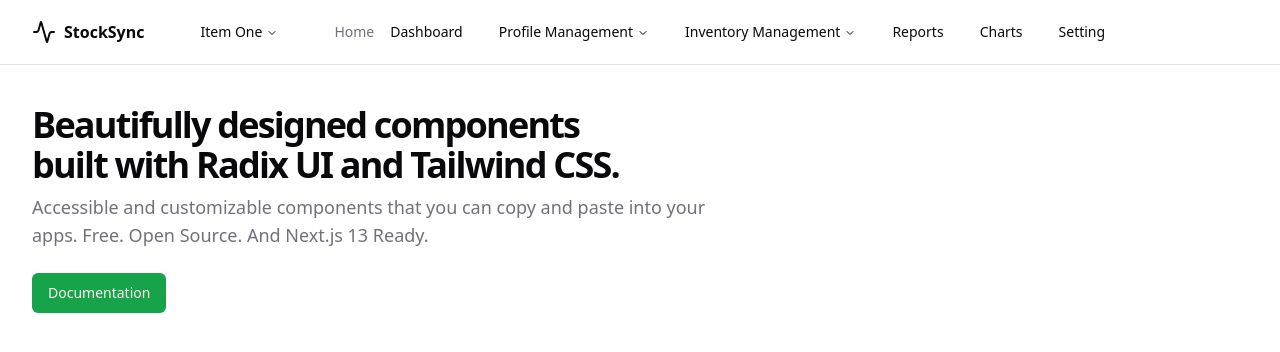
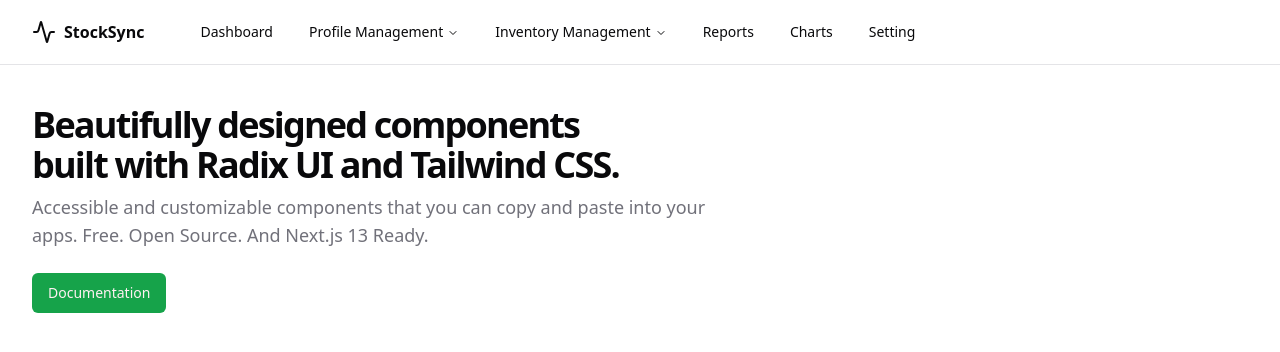
Before and after one commit to abhishekgoenka/stock-nextjs, a Next.js app: page / in a window 1280 px wide. Shown: the top 352 px of the page. Built offline with nearby package versions, Linux system fonts and the light colour scheme.

Commit message:
Menu updated

```diff
--- a/src/components/main-nav.tsx
+++ b/src/components/main-nav.tsx
@@ -11,7 +11,36 @@ import {
   NavigationMenuList,
   NavigationMenuTrigger,
   NavigationMenuViewport,
+  navigationMenuTriggerStyle,
 } from "@/components/ui/navigation-menu"
+import React from "react";
+import Link from "next/link";
+
+const components: { title: string; href: string; description: string }[] = [
+  {
+    title: "Buy Stock",
+    href: "/docs/primitives/alert-dialog",
+    description:
+      "Allows users to initiate and manage stock purchasing activities.",
+  },
+  {
+    title: "Buy Mutual Fund",
+    href: "/docs/primitives/hover-card",
+    description:
+      "This feature simplifies the process of purchasing mutual funds",
+  },
+  {
+    title: "Fund Transfer",
+    href: "/docs/primitives/progress",
+    description:
+      "Enables seamless movement of funds between accounts.",
+  },
+  {
+    title: "Dividend",
+    href: "/docs/primitives/scroll-area",
+    description: "Records dividends received from investments",
+  }
+];
 
 export type NavItem = {
   title: string;
@@ -31,36 +60,114 @@ export function MainNav({ items }: MainNavProps) {
         <Icons.activity className="h-6 w-6" />
         <span className="inline-block font-bold">{siteConfig.name}</span>
       </a>
+
       <NavigationMenu>
       <NavigationMenuList>
         <NavigationMenuItem>
-            <NavigationMenuTrigger>Item One</NavigationMenuTrigger>
+          <Link href="/docs" legacyBehavior passHref>
+            <NavigationMenuLink className={navigationMenuTriggerStyle()}>
+              Dashboard
+            </NavigationMenuLink>
+          </Link>
+        </NavigationMenuItem>
+        <NavigationMenuItem>
+          <NavigationMenuTrigger>Profile Management</NavigationMenuTrigger>
           <NavigationMenuContent>
-            <NavigationMenuLink>Link</NavigationMenuLink>
+            <ul className="grid gap-3 p-6 md:w-[400px] lg:w-[500px] lg:grid-cols-[.75fr_1fr]">
+              <li className="row-span-3">
+                <NavigationMenuLink asChild>
+                  <a
+                    className="flex h-full w-full select-none flex-col justify-end rounded-md bg-gradient-to-b from-muted/50 to-muted p-6 no-underline outline-none focus:shadow-md"
+                    href="/"
+                  >
+                    <Icons.activity className="h-6 w-6" />
+                    <div className="mb-2 mt-4 text-lg font-medium">
+                      StockSync
+                    </div>
+                    <p className="text-sm leading-tight text-muted-foreground">
+                      Simplify Your Inventory and Order Management
+                    </p>
+                  </a>
+                </NavigationMenuLink>
+              </li>
+              <ListItem href="/docs" title="Add Company Information">
+              This menu adds information about the companies
+              </ListItem>
+              <ListItem
+                href="/docs/installation"
+                title="Add Mutual Fund Information"
+              >
+                This menu is designed add detailed information about MF.
+              </ListItem>
+            </ul>
           </NavigationMenuContent>
+        </NavigationMenuItem>
+        <NavigationMenuItem>
+          <NavigationMenuTrigger>Inventory Management</NavigationMenuTrigger>
+          <NavigationMenuContent>
+            <ul className="grid w-[400px] gap-3 p-4 md:w-[500px] md:grid-cols-2 lg:w-[600px] ">
+              {components.map((component) => (
+                <ListItem
+                  key={component.title}
+                  title={component.title}
+                  href={component.href}
+                >
+                  {component.description}
+                </ListItem>
+              ))}
+            </ul>
+          </NavigationMenuContent>
+        </NavigationMenuItem>
+        <NavigationMenuItem>
+          <Link href="/docs" legacyBehavior passHref>
+            <NavigationMenuLink className={navigationMenuTriggerStyle()}>
+              Reports
+            </NavigationMenuLink>
+          </Link>
+        </NavigationMenuItem>
+        <NavigationMenuItem>
+          <Link href="/docs" legacyBehavior passHref>
+            <NavigationMenuLink className={navigationMenuTriggerStyle()}>
+              Charts
+            </NavigationMenuLink>
+          </Link>
+        </NavigationMenuItem>
+        <NavigationMenuItem>
+          <Link href="/docs" legacyBehavior passHref>
+            <NavigationMenuLink className={navigationMenuTriggerStyle()}>
+              Setting
+            </NavigationMenuLink>
+          </Link>
         </NavigationMenuItem>
       </NavigationMenuList>
     </NavigationMenu>
 
-      {items?.length ? (
-        <nav className="flex gap-6">
-          {items?.map(
-            (item, index) =>
-              item.href && (
-                <a
-                  key={index}
-                  href={item.href}
-                  className={cn(
-                    "flex items-center text-sm font-medium text-muted-foreground",
-                    item.disabled && "cursor-not-allowed opacity-80"
-                  )}
-                >
-                  {item.title}
-                </a>
-              )
-          )}
-        </nav>
-      ) : null}
     </div>
   );
 }
+
+const ListItem = React.forwardRef<
+  React.ElementRef<"a">,
+  React.ComponentPropsWithoutRef<"a">
+>(({ className, title, children, ...props }, ref) => {
+  return (
+    <li>
+      <NavigationMenuLink asChild>
+        <a
+          ref={ref}
+          className={cn(
+            "block select-none space-y-1 rounded-md p-3 leading-none no-underline outline-none transition-colors hover:bg-accent hover:text-accent-foreground focus:bg-accent focus:text-accent-foreground",
+            className
+          )}
+          {...props}
+        >
+          <div className="text-sm font-medium leading-none">{title}</div>
+          <p className="line-clamp-2 text-sm leading-snug text-muted-foreground">
+            {children}
+          </p>
+        </a>
+      </NavigationMenuLink>
+    </li>
+  );
+});
+ListItem.displayName = "ListItem";
--- a/src/components/navigation-menu-demo.tsx
+++ /dev/null
@@ -1,167 +0,0 @@
-"use client";
-
-import * as React from "react";
-import Link from "next/link";
-
-import { cn } from "@/lib/utils";
-import { Icons } from "@/components/icons";
-import {
-  NavigationMenu,
-  NavigationMenuContent,
-  NavigationMenuItem,
-  NavigationMenuLink,
-  NavigationMenuList,
-  NavigationMenuTrigger,
-  navigationMenuTriggerStyle,
-} from "@/components/ui/navigation-menu";
-
-const components: { title: string; href: string; description: string }[] = [
-  {
-    title: "Alert Dialog",
-    href: "/docs/primitives/alert-dialog",
-    description:
-      "A modal dialog that interrupts the user with important content and expects a response.",
-  },
-  {
-    title: "Hover Card",
-    href: "/docs/primitives/hover-card",
-    description:
-      "For sighted users to preview content available behind a link.",
-  },
-  {
-    title: "Progress",
-    href: "/docs/primitives/progress",
-    description:
-      "Displays an indicator showing the completion progress of a task, typically displayed as a progress bar.",
-  },
-  {
-    title: "Scroll-area",
-    href: "/docs/primitives/scroll-area",
-    description: "Visually or semantically separates content.",
-  },
-  {
-    title: "Tabs",
-    href: "/docs/primitives/tabs",
-    description:
-      "A set of layered sections of content—known as tab panels—that are displayed one at a time.",
-  },
-  {
-    title: "Tooltip",
-    href: "/docs/primitives/tooltip",
-    description:
-      "A popup that displays information related to an element when the element receives keyboard focus or the mouse hovers over it.",
-  },
-];
-
-export default function NavigationMenuDemo() {
-  return (
-    <NavigationMenu>
-      <NavigationMenuList>
-        <NavigationMenuItem>
-          <Link href="/docs" legacyBehavior passHref>
-            <NavigationMenuLink className={navigationMenuTriggerStyle()}>
-              Dashboard
-            </NavigationMenuLink>
-          </Link>
-        </NavigationMenuItem>
-        <NavigationMenuItem>
-          <NavigationMenuTrigger>Profile Management</NavigationMenuTrigger>
-          <NavigationMenuContent>
-            <ul className="grid gap-3 p-6 md:w-[400px] lg:w-[500px] lg:grid-cols-[.75fr_1fr]">
-              <li className="row-span-3">
-                <NavigationMenuLink asChild>
-                  <a
-                    className="flex h-full w-full select-none flex-col justify-end rounded-md bg-gradient-to-b from-muted/50 to-muted p-6 no-underline outline-none focus:shadow-md"
-                    href="/"
-                  >
-                    <Icons.logo className="h-6 w-6" />
-                    <div className="mb-2 mt-4 text-lg font-medium">
-                      shadcn/ui
-                    </div>
-                    <p className="text-sm leading-tight text-muted-foreground">
-                      Beautifully designed components that you can copy and
-                      paste into your apps. Accessible. Customizable. Open
-                      Source.
-                    </p>
-                  </a>
-                </NavigationMenuLink>
-              </li>
-              <ListItem href="/docs" title="Add Company Information">
-                Re-usable components built using Radix UI and Tailwind CSS.
-              </ListItem>
-              <ListItem
-                href="/docs/installation"
-                title="Add Mutual Fund Information"
-              >
-                How to install dependencies and structure your app.
-              </ListItem>
-            </ul>
-          </NavigationMenuContent>
-        </NavigationMenuItem>
-        <NavigationMenuItem>
-          <NavigationMenuTrigger>Inventory Management</NavigationMenuTrigger>
-          <NavigationMenuContent>
-            <ul className="grid w-[400px] gap-3 p-4 md:w-[500px] md:grid-cols-2 lg:w-[600px] ">
-              {components.map((component) => (
-                <ListItem
-                  key={component.title}
-                  title={component.title}
-                  href={component.href}
-                >
-                  {component.description}
-                </ListItem>
-              ))}
-            </ul>
-          </NavigationMenuContent>
-        </NavigationMenuItem>
-        <NavigationMenuItem>
-          <Link href="/docs" legacyBehavior passHref>
-            <NavigationMenuLink className={navigationMenuTriggerStyle()}>
-              Reports
-            </NavigationMenuLink>
-          </Link>
-        </NavigationMenuItem>
-        <NavigationMenuItem>
-          <Link href="/docs" legacyBehavior passHref>
-            <NavigationMenuLink className={navigationMenuTriggerStyle()}>
-              Charts
-            </NavigationMenuLink>
-          </Link>
-        </NavigationMenuItem>
-        <NavigationMenuItem>
-          <Link href="/docs" legacyBehavior passHref>
-            <NavigationMenuLink className={navigationMenuTriggerStyle()}>
-              Setting
-            </NavigationMenuLink>
-          </Link>
-        </NavigationMenuItem>
-      </NavigationMenuList>
-    </NavigationMenu>
-  );
-}
-
-const ListItem = React.forwardRef<
-  React.ElementRef<"a">,
-  React.ComponentPropsWithoutRef<"a">
->(({ className, title, children, ...props }, ref) => {
-  return (
-    <li>
-      <NavigationMenuLink asChild>
-        <a
-          ref={ref}
-          className={cn(
-            "block select-none space-y-1 rounded-md p-3 leading-none no-underline outline-none transition-colors hover:bg-accent hover:text-accent-foreground focus:bg-accent focus:text-accent-foreground",
-            className
-          )}
-          {...props}
-        >
-          <div className="text-sm font-medium leading-none">{title}</div>
-          <p className="line-clamp-2 text-sm leading-snug text-muted-foreground">
-            {children}
-          </p>
-        </a>
-      </NavigationMenuLink>
-    </li>
-  );
-});
-ListItem.displayName = "ListItem";
--- a/src/components/site-header.tsx
+++ b/src/components/site-header.tsx
@@ -1,6 +1,5 @@
 import { MainNav } from "@/components/main-nav";
 import { siteConfig } from "@/config/site";
-import NavigationMenuDemo from "./navigation-menu-demo";
 
 export function SiteHeader() {
   return (
@@ -8,7 +7,6 @@ export function SiteHeader() {
       <header className='sticky top-0 z-40 w-full border-b bg-background'>
         <div className='container flex h-16 items-center space-x-4 sm:justify-between sm:space-x-0'>
           <MainNav items={siteConfig.mainNav} />
-          <NavigationMenuDemo />
           <div className='flex flex-1 items-center justify-end space-x-4'>
             <nav className='flex items-center space-x-1'>
 
```
Lines whose indentation alone changed are shown as unchanged.
